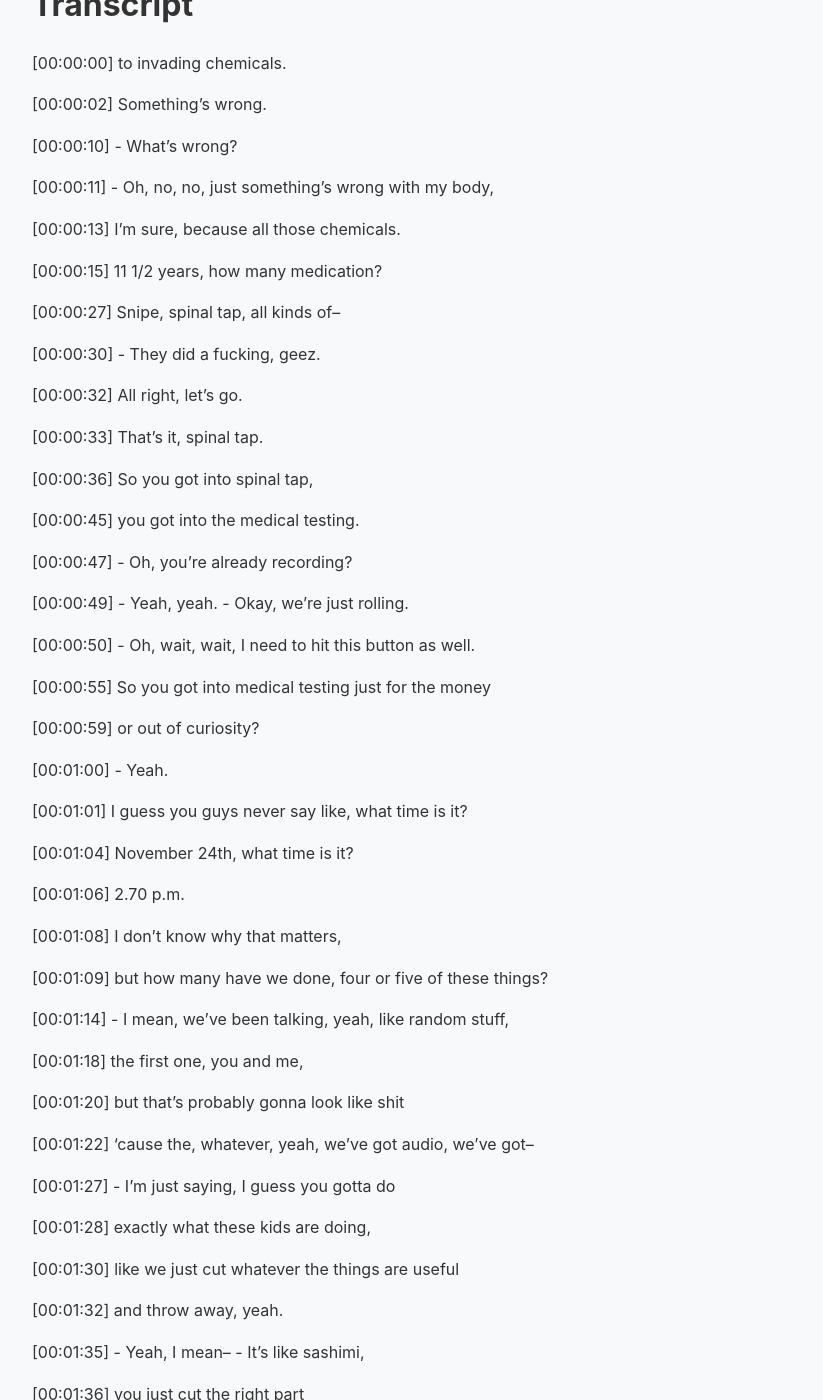
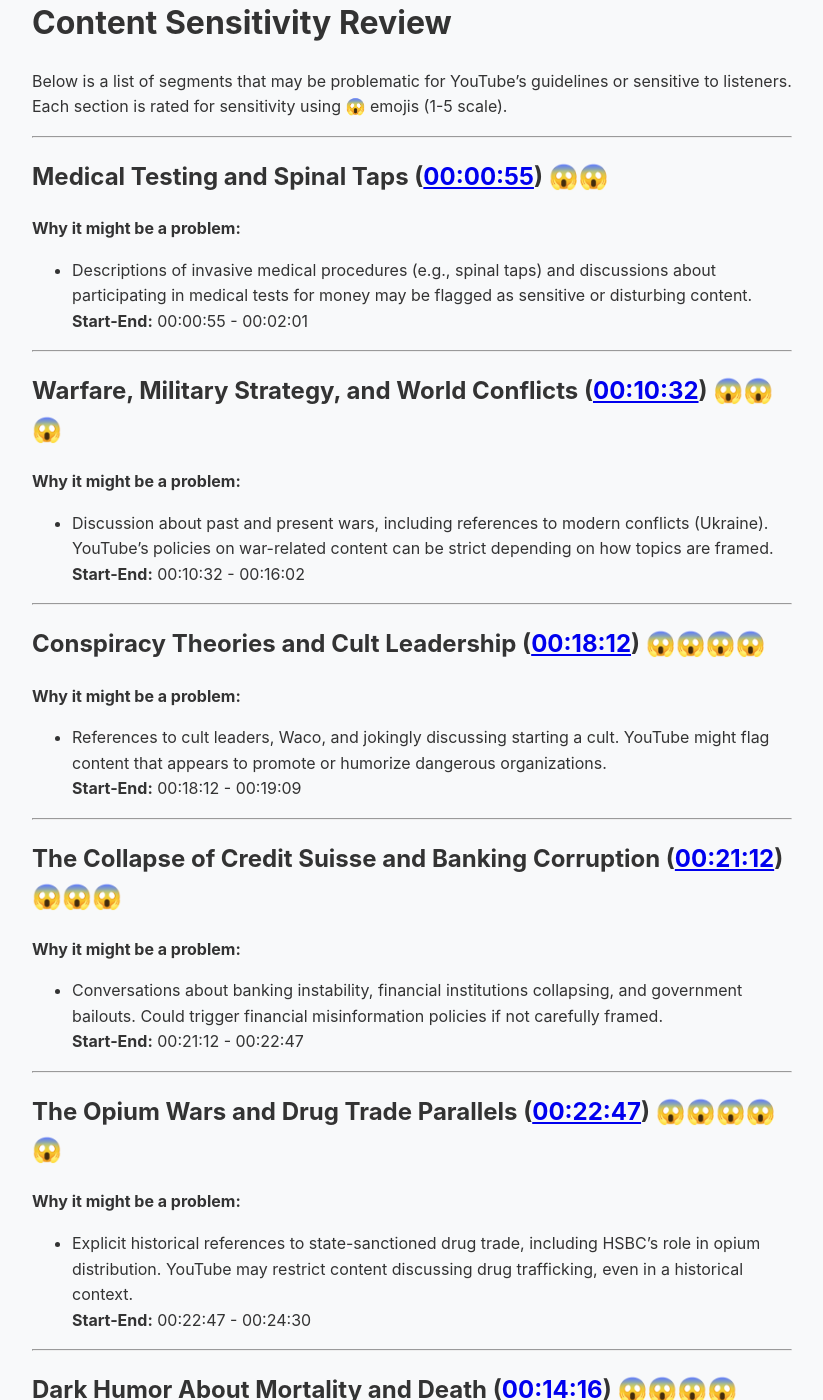
Before and after one commit to harryf/yoshi-podcasts, a Jekyll site: the page built from _transcripts/episode-007-transcript.md, in a window 1280 px wide and 1400 px high, scrolled down 2261 px. Shown: the whole window, without its empty margins (228-1051 px from the left). Built offline with Jekyll 4.4.1, drawn with Linux system fonts in a browser that asks for light colours; some of the changed text lies outside the part shown.

Commit message:
Add content review

```diff
--- a/_transcripts/episode-007-transcript.md
+++ b/_transcripts/episode-007-transcript.md
@@ -44,6 +44,56 @@ A humorous discussion on starting a cult, references to Waco, and the characteri
 ## 13. The Changing Nature of Work and Generational Differences (<a href="#00-19-09">00:19:09</a>)
 Comparing the work ethic, interests, and ambitions of different generations, including family anecdotes.
 
+---
+
+# Content Sensitivity Review
+
+Below is a list of segments that may be problematic for YouTube’s guidelines or sensitive to listeners. Each section is rated for sensitivity using 😱 emojis (1-5 scale).
+
+---
+
+## Medical Testing and Spinal Taps (<a href="#00-00-55">00:00:55</a>) 😱😱
+**Why it might be a problem:**
+- Descriptions of invasive medical procedures (e.g., spinal taps) and discussions about participating in medical tests for money may be flagged as sensitive or disturbing content.
+**Start-End:** 00:00:55 - 00:02:01
+
+---
+
+## Warfare, Military Strategy, and World Conflicts (<a href="#00-10-32">00:10:32</a>) 😱😱😱
+**Why it might be a problem:**
+- Discussion about past and present wars, including references to modern conflicts (Ukraine). YouTube’s policies on war-related content can be strict depending on how topics are framed.
+**Start-End:** 00:10:32 - 00:16:02
+
+---
+
+## Conspiracy Theories and Cult Leadership (<a href="#00-18-12">00:18:12</a>) 😱😱😱😱
+**Why it might be a problem:**
+- References to cult leaders, Waco, and jokingly discussing starting a cult. YouTube might flag content that appears to promote or humorize dangerous organizations.
+**Start-End:** 00:18:12 - 00:19:09
+
+---
+
+## The Collapse of Credit Suisse and Banking Corruption (<a href="#00-21-12">00:21:12</a>) 😱😱😱
+**Why it might be a problem:**
+- Conversations about banking instability, financial institutions collapsing, and government bailouts. Could trigger financial misinformation policies if not carefully framed.
+**Start-End:** 00:21:12 - 00:22:47
+
+---
+
+## The Opium Wars and Drug Trade Parallels (<a href="#00-22-47">00:22:47</a>) 😱😱😱😱😱
+**Why it might be a problem:**
+- Explicit historical references to state-sanctioned drug trade, including HSBC’s role in opium distribution. YouTube may restrict content discussing drug trafficking, even in a historical context.
+**Start-End:** 00:22:47 - 00:24:30
+
+---
+
+## Dark Humor About Mortality and Death (<a href="#00-14-16">00:14:16</a>) 😱😱😱😱
+**Why it might be a problem:**
+- Jokes about wanting to "die in a nuclear war" and descriptions of slow, painful death. YouTube’s suicide/self-harm policies may apply here.
+**Start-End:** 00:14:16 - 00:15:28
+
+---
+
 # Transcript
 
 [<a id="00-00-00">00:00:00</a>]  to invading chemicals.
```
